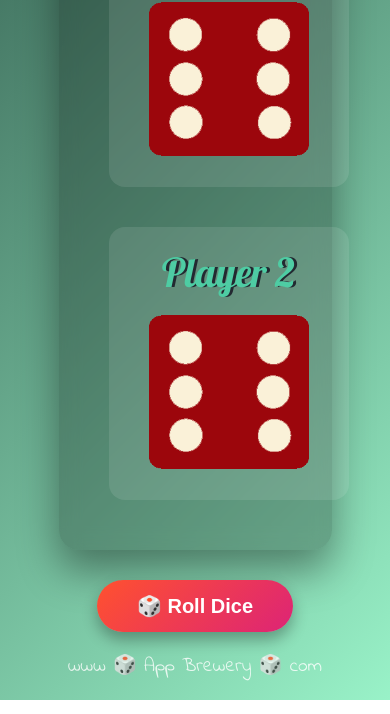
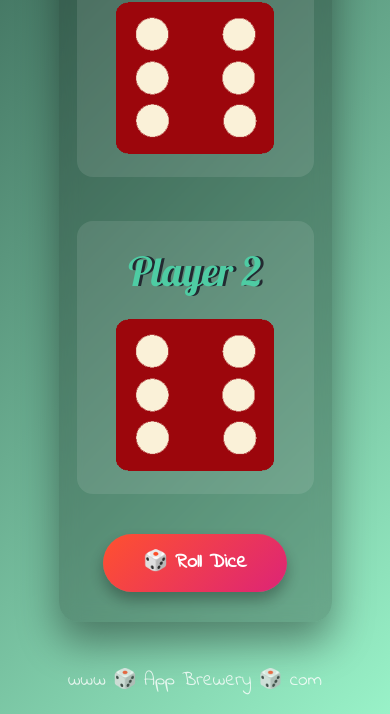
Before and after one commit to yprem1225/Basic_Dice_Roll, a plain HTML site: page index.html in a window 390 px wide. Shown: the part 526-1240 px from the top of the page. Drawn offline with nearby package versions, Linux system fonts and the light colour scheme.

Commit message:
Made it responsive using BS

```diff
--- a/index.html
+++ b/index.html
@@ -3,34 +3,54 @@
   <head>
     <meta charset="utf-8" />
     <title>Dicee</title>
+
+    <!-- Bootstrap -->
+    <link
+      href="https://cdn.jsdelivr.net/npm/bootstrap@5.3.3/dist/css/bootstrap.min.css"
+      rel="stylesheet"
+    />
+
+    <!-- Your existing CSS -->
     <link rel="stylesheet" href="styles.css" />
+
     <link
       href="https://fonts.googleapis.com/css?family=Indie+Flower|Lobster"
       rel="stylesheet"
     />
   </head>
+
   <body>
+    <div class="container text-center">
 
-    <div class="container">
       <h1>Dice Roll</h1>
       <p id="win"></p>
 
-      <div class="dice">
-        <p>Player 1</p>
-        <img class="img1" src="./images/dice6.png" />
+      <!-- Dice Row -->
+      <div class="row justify-content-center">
+
+        <div class="col-12 col-md-6 dice mb-4">
+          <p>Player 1</p>
+          <img class="img1 img-fluid" src="./images/dice6.png" />
+        </div>
+
+        <div class="col-12 col-md-6 dice mb-4">
+          <p>Player 2</p>
+          <img class="img2 img-fluid" src="./images/dice6.png" />
+        </div>
+
       </div>
 
-      <div class="dice">
-        <p>Player 2</p>
-        <img class="img2" src="./images/dice6.png" />
+      <!-- Button -->
+      <div class="d-flex justify-content-center">
+        <button id="rollBtn" class="mt-3">🎲 Roll Dice</button>
       </div>
+
     </div>
-
-    <button id="rollBtn">🎲 Roll Dice</button>
-
 
     <script src="./index.js"></script>
 
-    <footer>www 🎲 App Brewery 🎲 com</footer>
+    <footer class="text-center mt-4">
+      www 🎲 App Brewery 🎲 com
+    </footer>
   </body>
 </html>
```
